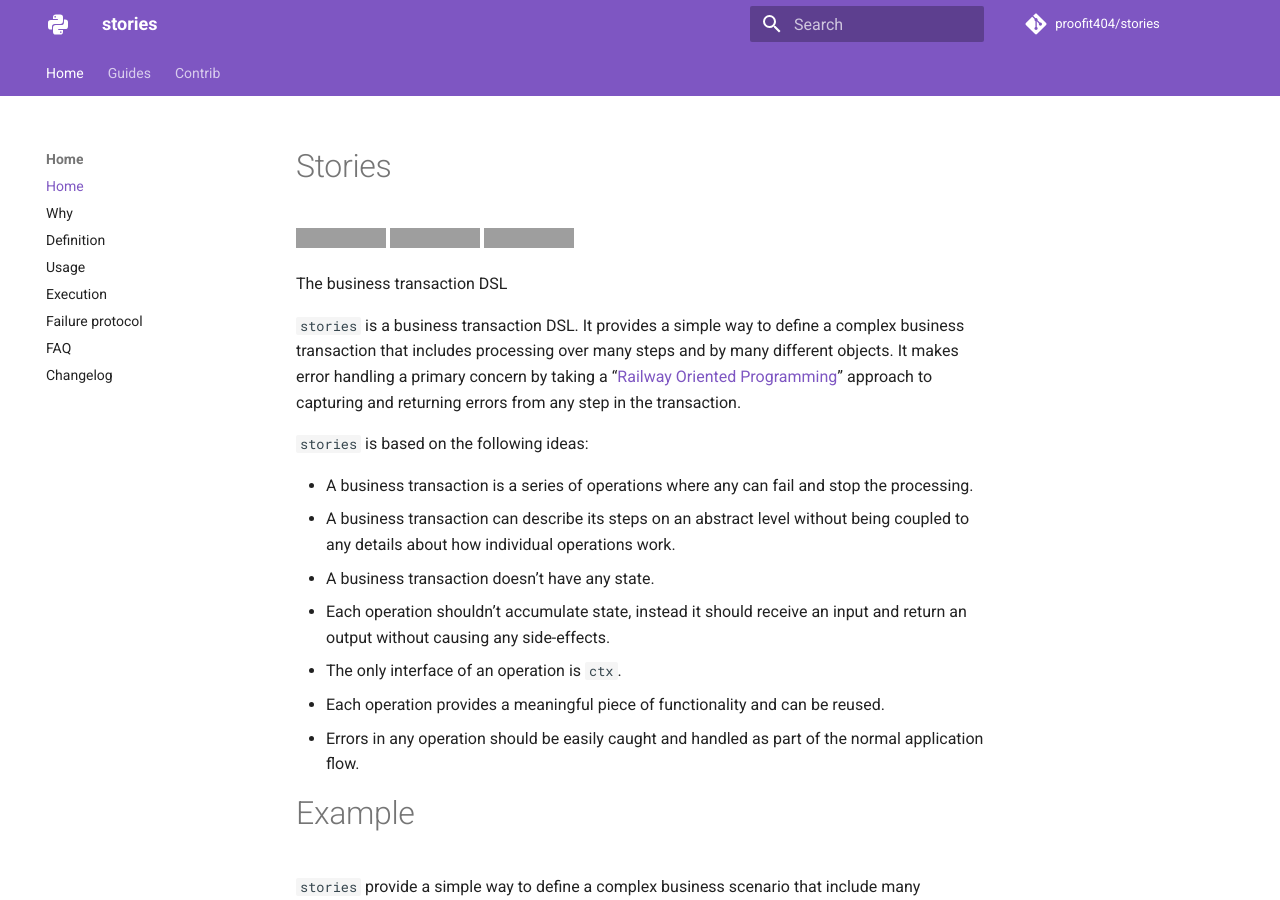
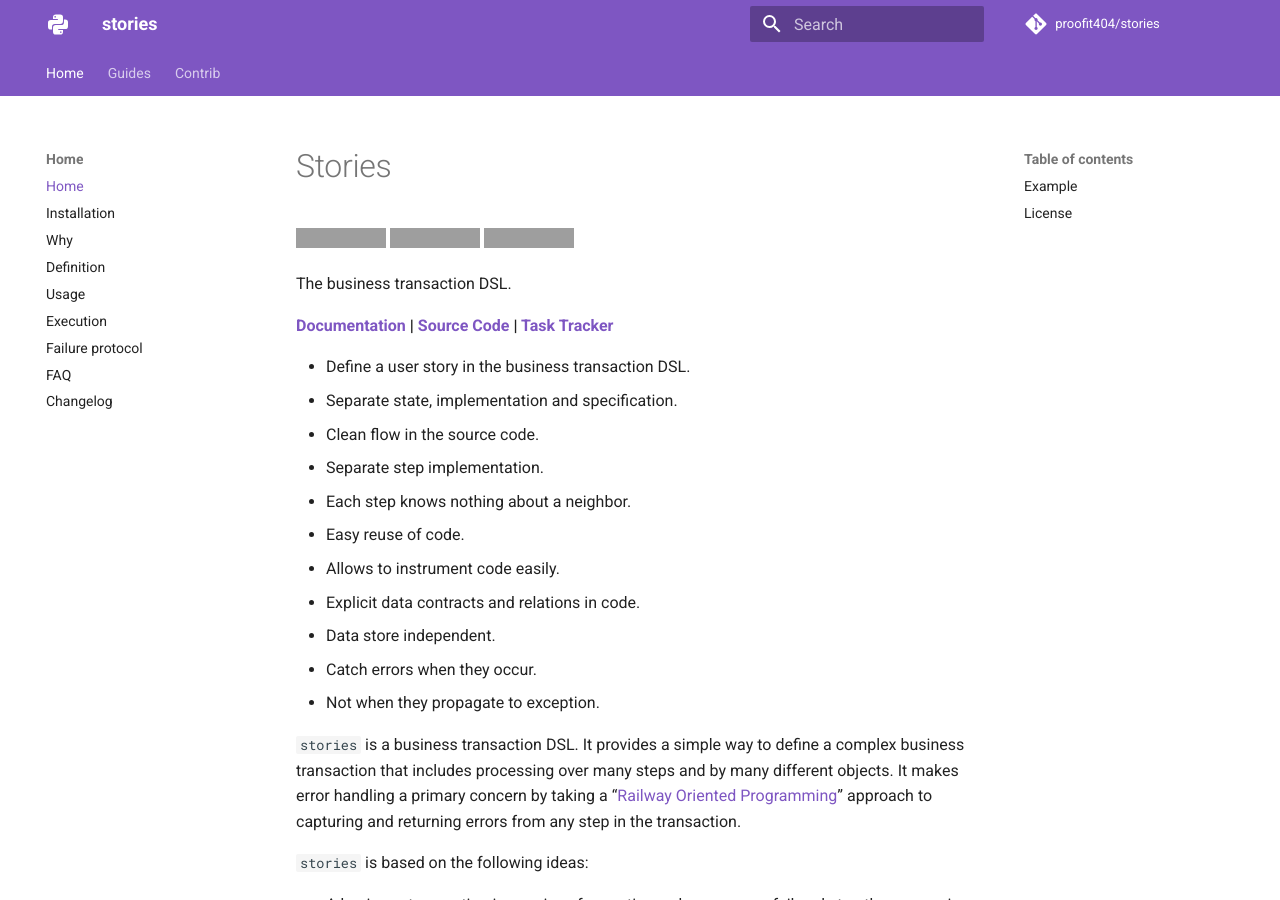
Before and after one commit to proofit404/stories, an MkDocs documentation site: the page built from docs/index.md, in a window 1280 px wide and 900 px high. Built offline with MkDocs 1.6.1 and Material for MkDocs 9.7.7, drawn with Linux system fonts in a browser that asks for light colours; comment, search, counter and statistics services are not loaded; some of the changed text lies outside the part shown; grey boxes are pictures that could not be loaded.

Commit message:
docs: readme file should be the index of the docs

```diff
--- a/docs/index.md
+++ b/docs/index.md
@@ -4,7 +4,21 @@
 [![azure-devops-coverage](https://img.shields.io/azure-devops/coverage/proofit404/stories/3?style=flat-square)](https://dev.azure.com/proofit404/stories/_build/latest?definitionId=3&branchName=master)
 [![pypi](https://img.shields.io/pypi/v/stories?style=flat-square)](https://pypi.python.org/pypi/stories/)
 
-The business transaction DSL
+The business transaction DSL.
+
+**[Documentation](https://proofit404.github.io/stories/) | [Source Code](https://github.com/proofit404/stories) | [Task Tracker](https://github.com/proofit404/stories/issues)**
+
+- Define a user story in the business transaction DSL.
+- Separate state, implementation and specification.
+- Clean flow in the source code.
+- Separate step implementation.
+- Each step knows nothing about a neighbor.
+- Easy reuse of code.
+- Allows to instrument code easily.
+- Explicit data contracts and relations in code.
+- Data store independent.
+- Catch errors when they occur.
+- Not when they propagate to exception.
 
 `stories` is a business transaction DSL. It provides a simple way to
 define a complex business transaction that includes processing over
@@ -29,7 +43,7 @@ capturing and returning errors from any step in the transaction.
 - Errors in any operation should be easily caught and handled as part
   of the normal application flow.
 
-# Example
+## Example
 
 `stories` provide a simple way to define a complex business scenario
 that include many processing steps.
@@ -134,5 +148,9 @@ Subscription(primary_key=9)
 This code style allow you clearly separate actual business scenario from
 implementation details.
 
+## License
+
+Stories library is offered under the two clause BSD license.
+
 <p align="center">&mdash; ⭐️ &mdash;</p>
 <p align="center"><i>The stories library is part of the SOLID python family.</i></p>
--- a/mkdocs.yml
+++ b/mkdocs.yml
@@ -30,6 +30,7 @@ extra_javascript:
 nav:
   - Home:
       - Home: index.md
+      - Installation: installation.md
       - Why: why.md
       - Definition: definition.md
       - Usage: usage.md
```
Also changed, not shown: README.md (+1 -81 lines), docs/installation.md (added, +12 -0 lines), pyproject.toml (+3 -4 lines).
